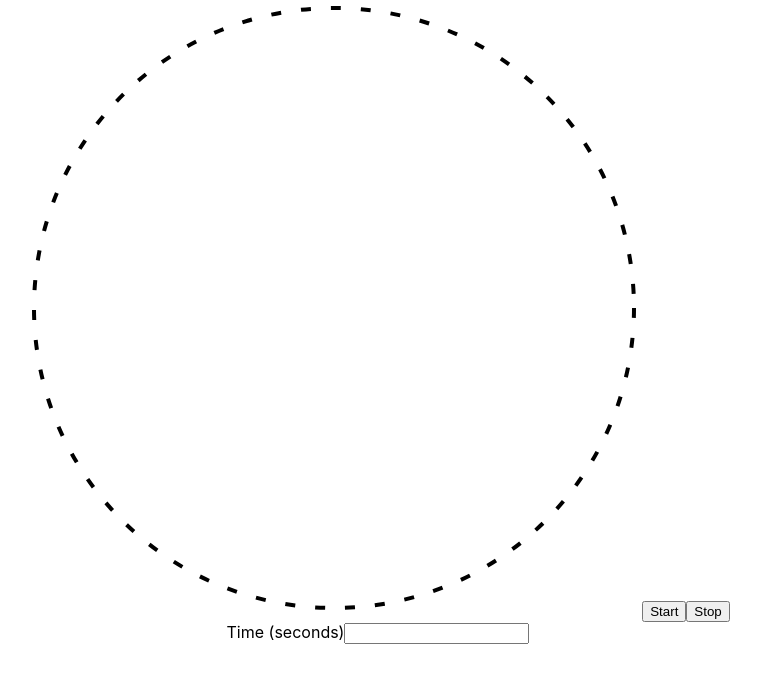
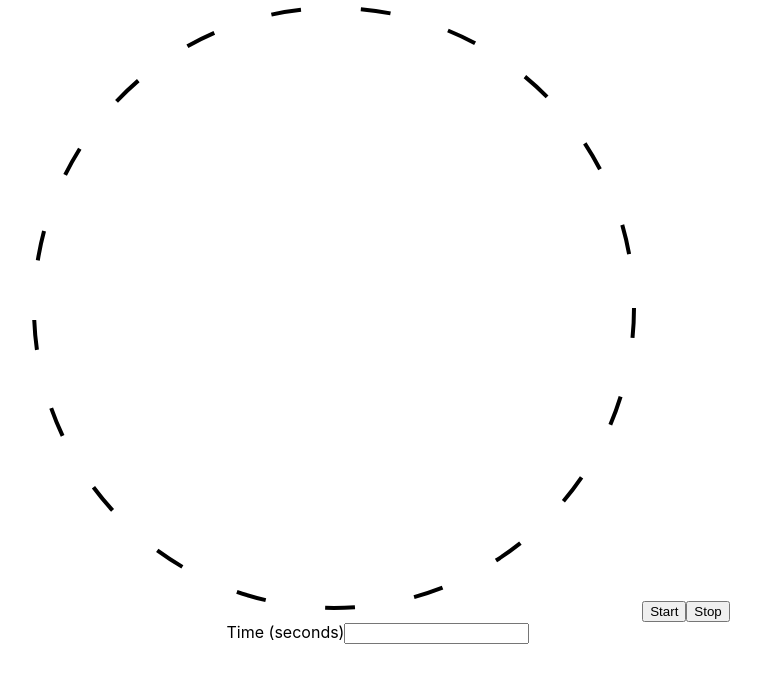
Before and after one commit to amara-j/timer, a React (Create React App) app: page / in a window 1280 px wide. Shown: the top 682 px of the page, without its empty margins (262-1023 px from the left). Built offline with nearby package versions, Linux system fonts and the light colour scheme.

Commit message:
add circumference abstraction, move dash properties from css directly to JSX

```diff
--- a/src/App.css
+++ b/src/App.css
@@ -8,7 +8,3 @@
   border-radius: 50%;
   display: inline-block;
 }
-
-.progress-ring__circle {
-  stroke-dasharray: 10 20;
-}
--- a/src/Countdown.js
+++ b/src/Countdown.js
@@ -5,6 +5,7 @@ import "./App.css";
 const Countdown = (props) => {
   const [timeElapsed, updateTimeElapsed] = useState(props.countTo);
   const circleRadius = 300;
+  const circleCircumference = 2 * Math.pi * circleRadius;
   const strokeWidth = 4;
   const circleContainerSize = 2 * circleRadius + 4 * strokeWidth;
 
@@ -53,6 +54,7 @@ const Countdown = (props) => {
           fill="none"
           stroke="black"
           strokeWidth={strokeWidth}
+          strokeDasharray={"30 60"}
         />
         <text textAnchor="middle" x="50%" y="50%">
           {timeElapsed}
```
